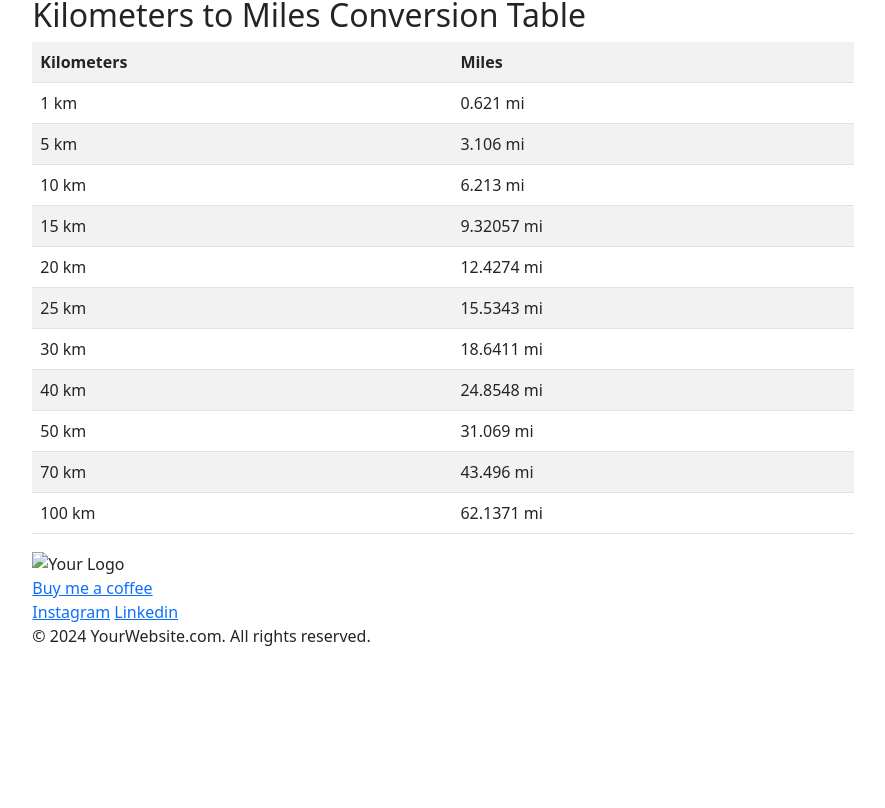
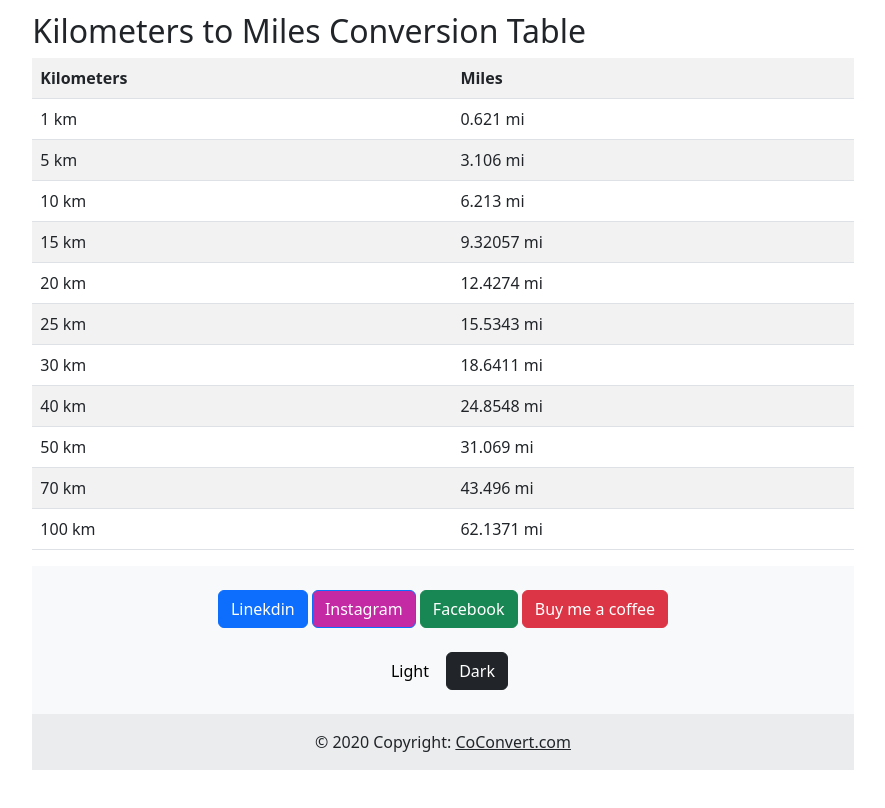
Before and after one commit to kratox20/kratox, a plain HTML site: page Learning_Java/index.html in a window 1280 px wide. Shown: the part 1240-2048 px from the top of the page, without its empty margins (197-1082 px from the left). Before the commit the page ends 1952 px from the top, so only its background shows below. Drawn offline with nearby package versions, Linux system fonts and the light colour scheme.

Commit message:
push html code

```diff
--- a/Learning_Java/index.html
+++ b/Learning_Java/index.html
@@ -58,7 +58,7 @@
 
         <div class="form-group">
             <div class="text-center">
-                <button class="btn btn-primary">Convert</button>
+                <button class="btn btn-primary mt-3 mb-0">Convert</button>
             </div>
         </div>
 
@@ -110,6 +110,7 @@
             document.getElementById("result").innerHTML = "";
             document.getElementById("numberInput").value = "";
         }
+
     </script>
 
 <div class="mt-5">
@@ -199,21 +200,30 @@
         <!-- Add more rows for other conversions -->
     </table>
 
-    <footer>
-        <div class="footer-content">
-            <img src="path_to_your_logo" alt="Your Logo" class="footer-logo">
-            <div class="footer-links">
-                <a href="#">Buy me a coffee</a>
-                <!-- Add more links as needed -->
-            </div>
-            <div class="footer-social">
-                <a href="#" target="_blank">Instagram</a>
-                <a href="#" target="_blank">Linkedin</a>
-                <!-- Add more social links/icons as needed -->
-            </div>
-            <p>&copy; 2024 YourWebsite.com. All rights reserved.</p>
+    <footer class="bg-body-tertiary text-center">
+        <!-- Grid container -->
+        <div class="container p-4 pb-0">
+          <!-- Section: Social media -->
+          <section class="mb-4">
+            <!-- Facebook -->
+            <button type="button" class="btn btn-primary btn-rounded" data-mdb-ripple-init>Linekdin</button>
+            <button type="button" class="btn btn-primary btn-rounded" style="background-color: #c32aa3;" data-mdb-ripple-init>Instagram</button>
+            <button type="button" class="btn btn-success btn-rounded" data-mdb-ripple-init>Facebook</button>
+            <button type="button" class="btn btn-danger btn-rounded" data-mdb-ripple-init>Buy me a coffee</button>
+            <br><br>
+                <button id="lightModeBtn" type="button" class="btn btn-light">Light</button>
+                <button id="darkModeBtn" type="button" class="btn btn-dark">Dark</button>
+            <!-- Section: Social media -->
         </div>
-    </footer>
+        <!-- Grid container -->
+
+        <!-- Copyright -->
+        <div class="text-center p-3" style="background-color: rgba(0, 0, 0, 0.05);">
+          © 2020 Copyright:
+          <a class="text-body" href="https://mdbootstrap.com/">CoConvert.com</a>
+        </div>
+        <!-- Copyright -->
+      </footer>
 
 </div>
     </div>
```
